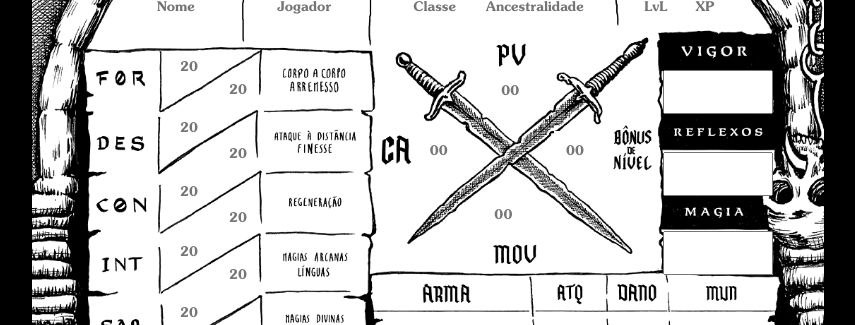
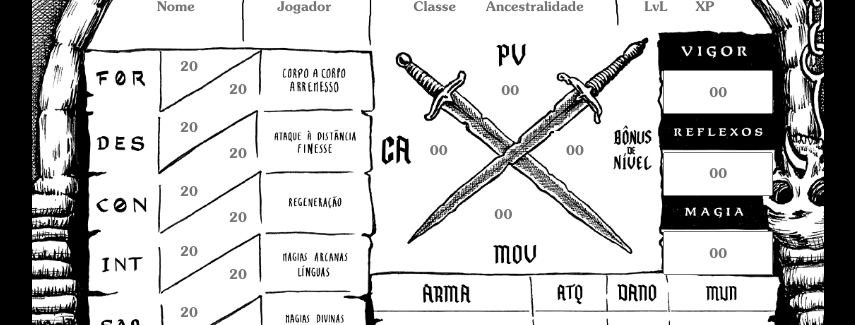
Before and after one commit to AlexandreRodriguesStrapasson/EditableForm, a Vue app: page / in a window 1280 px wide. Shown: the part 136-461 px from the top of the page, without its empty margins (212-1067 px from the left). Built offline with nearby package versions, Linux system fonts and the light colour scheme.

Commit message:
✨ add fields to vigor, magic and reflexes

```diff
--- a/src/App.vue
+++ b/src/App.vue
@@ -79,9 +79,9 @@
     </div>
 
     <div class="vrmField">
-      <input type="text" id="vigorField">
-      <input type="text" id="reflexesField">
-      <input type="text" id="magicField">
+      <input type="text" id="vigorField"    placeholder="00">
+      <input type="text" id="reflexesField" placeholder="00">
+      <input type="text" id="magicField"    placeholder="00">
     </div>
   </div>
 </template>
```
